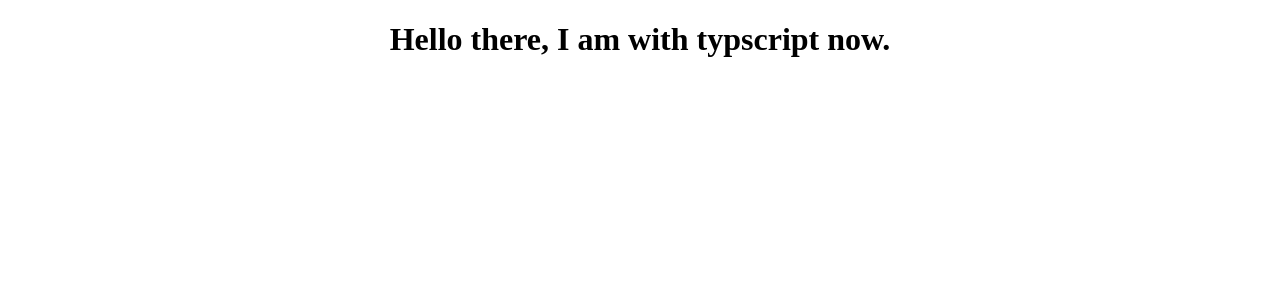
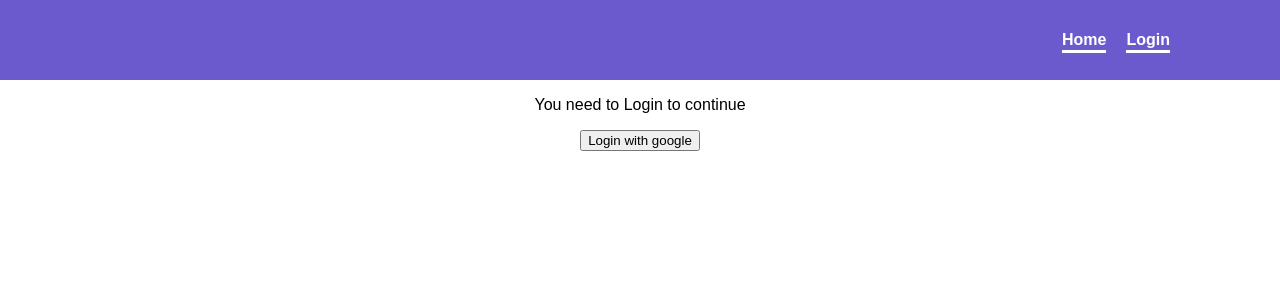
Before and after one commit to Nkaka23dev/social-media--app, a React (Create React App) app: page /login in a window 1280 px wide. Shown: the top 300 px of the page. Built offline with nearby package versions, Linux system fonts and the light colour scheme; no server answers.

Commit message:
feat: add auntentication with firebase and google

```diff
--- a/package.json
+++ b/package.json
@@ -10,8 +10,11 @@
     "@types/node": "^16.18.12",
     "@types/react": "^18.0.28",
     "@types/react-dom": "^18.0.10",
+    "firebase": "^9.17.1",
     "react": "^18.2.0",
     "react-dom": "^18.2.0",
+    "react-firebase-hooks": "^5.1.1",
+    "react-router-dom": "^6.8.1",
     "react-scripts": "5.0.1",
     "typescript": "^4.9.5",
     "web-vitals": "^2.1.4"
--- a/src/App.css
+++ b/src/App.css
@@ -2,37 +2,51 @@
   text-align: center;
 }
 
-.App-logo {
-  height: 40vmin;
-  pointer-events: none;
+body {
+  margin: 0;
+  padding: 0;
+  font-family: Arial, Helvetica, sans-serif;
 }
 
-@media (prefers-reduced-motion: no-preference) {
-  .App-logo {
-    animation: App-logo-spin infinite 20s linear;
-  }
+.navbar {
+  width: 100%;
+  height: 80px;
+  background-color: slateblue;
+  display: flex;
+  align-items: center;
+  justify-content: flex-end;
 }
 
-.App-header {
-  background-color: #282c34;
-  min-height: 100vh;
+.navbar .links {
+  text-align: center;
+  margin-right: 50px;
+}
+
+.links a {
+  color: white;
+  text-decoration: none;
+  border-bottom: 3px solid white;
+  padding-bottom: 2px;
+  margin: 10px;
+}
+
+.navbar .user {
   display: flex;
-  flex-direction: column;
+  justify-content: center;
   align-items: center;
-  justify-content: center;
-  font-size: calc(10px + 2vmin);
+  margin-right: 50px;
+}
+
+.user p {
+  font-size: 15px;
+  margin-right: 10px;
   color: white;
 }
-
-.App-link {
-  color: #61dafb;
+.user img {
+  font-size: 15px;
+  border-radius: 50%;
 }
 
-@keyframes App-logo-spin {
-  from {
-    transform: rotate(0deg);
-  }
-  to {
-    transform: rotate(360deg);
-  }
+button{
+  cursor: pointer;
 }
--- a/src/App.tsx
+++ b/src/App.tsx
@@ -1,10 +1,20 @@
+import {BrowserRouter as Router, Routes,Route } from 'react-router-dom';
+
 import './App.css';
+import Navbar from './components/Navbar';
+import Login from './pages/login';
+import Main from './pages/main';
+
 
 function App() {
   return (
-    <div className="App">
-       <h1>Hello there, I am with typscript now.</h1>
-    </div>
+    <Router>
+    <Navbar/>
+     <Routes>
+      <Route path='/' element={<Main/>}/>
+      <Route path='/login' element={<Login/>} />
+     </Routes>
+    </Router>
   );
 }
 
--- /dev/null
+++ b/src/components/Navbar.jsx
@@ -0,0 +1,34 @@
+import { Link } from "react-router-dom";
+import { auth } from "../config/firebase";
+import { useAuthState } from "react-firebase-hooks/auth";
+import { signOut } from "firebase/auth";
+
+export default function Navbar() {
+  const [user] = useAuthState(auth);
+
+  const signUserOut = async () => {
+    await signOut(auth);
+  };
+  return (
+    <div className="navbar">
+      <div className="links">
+        <Link to="/">
+          <b>Home</b>
+        </Link>
+        {!user && <Link to="login">
+          <b>Login</b>
+        </Link>}
+      </div>
+
+      <div className="user">
+        {user && (
+          <>
+            <h4>{user?.displayName}</h4>
+            <img src={user?.photoURL || ""} width="40" height="40" alt="" />
+            <button onClick={signUserOut}>Log Out</button>
+          </>
+        )}
+      </div>
+    </div>
+  );
+}
--- /dev/null
+++ b/src/config/firebase.ts
@@ -0,0 +1,22 @@
+// Import the functions you need from the SDKs you need
+import { initializeApp } from "firebase/app";
+import { getAuth, GoogleAuthProvider } from "firebase/auth"
+
+// TODO: Add SDKs for Firebase products that you want to use
+// https://firebase.google.com/docs/web/setup#available-libraries
+
+// Your web app's Firebase configuration
+const firebaseConfig = {
+  apiKey: "AIzaSyDVm0Y_TX7vWd0RtSaY_Udy8jQy9PN42F4",
+  authDomain: "social-media-8ba2e.firebaseapp.com",
+  projectId: "social-media-8ba2e",
+  storageBucket: "social-media-8ba2e.appspot.com",
+  messagingSenderId: "576460108066",
+  appId: "1:576460108 066:web:1e0cf85e5db2619d4eb57b"
+};
+
+// Initialize Firebase
+const app = initializeApp(firebaseConfig);
+
+export const auth = getAuth(app);
+export const provider =  new GoogleAuthProvider();
--- /dev/null
+++ b/src/pages/login.tsx
@@ -0,0 +1,21 @@
+import {signInWithPopup} from "firebase/auth"
+import { useNavigate } from "react-router-dom";
+import { auth, provider } from "../config/firebase";
+
+export default function Login() {
+  const navigate = useNavigate();
+
+  const signInWithGoogle = async () => {
+   const result = await signInWithPopup(auth, provider);
+   navigate("/");
+   console.log(result)
+  }
+  return (
+    <div className="App">
+     <p>You need to Login to continue</p>
+     <button onClick={signInWithGoogle} style={{
+      cursor: "pointer"
+     }}>Login with google</button>
+    </div>
+  )
+}
--- /dev/null
+++ b/src/pages/main.jsx
@@ -0,0 +1,14 @@
+import { auth } from "../config/firebase"
+import {useAuthState} from "react-firebase-hooks/auth"
+
+export default function Main() {
+
+  const [user] = useAuthState(auth)
+
+  return (
+    <div className="App">
+      Main Routes
+      <h1>{user?.displayName}</h1>
+    </div>
+  )
+}
```
Also changed, not shown: 1 other file (tests, documents, lock files or other folders).
